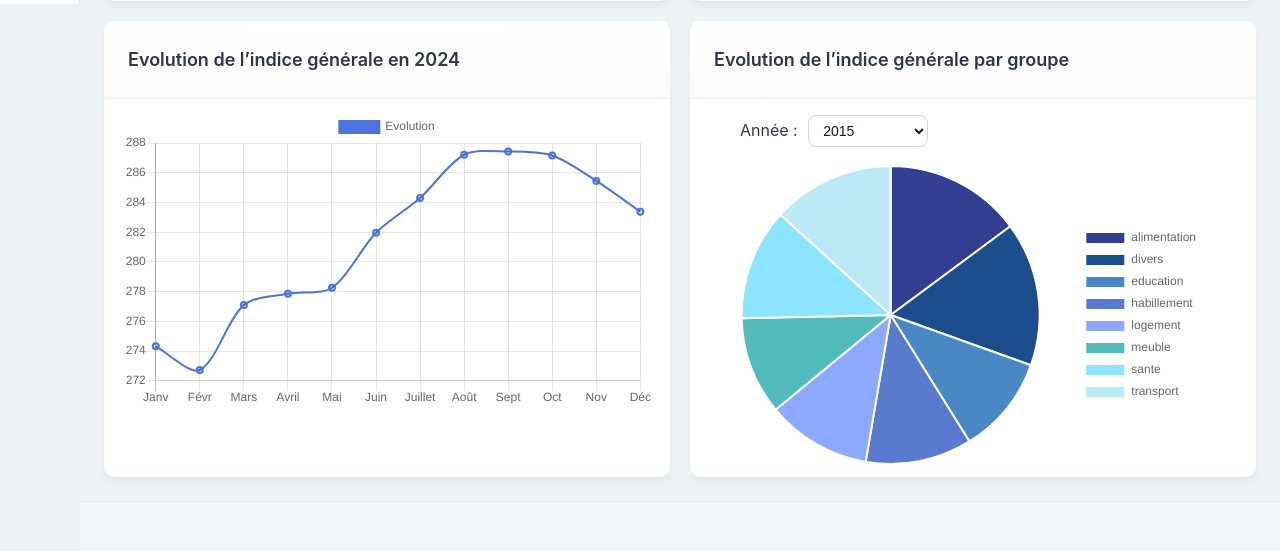
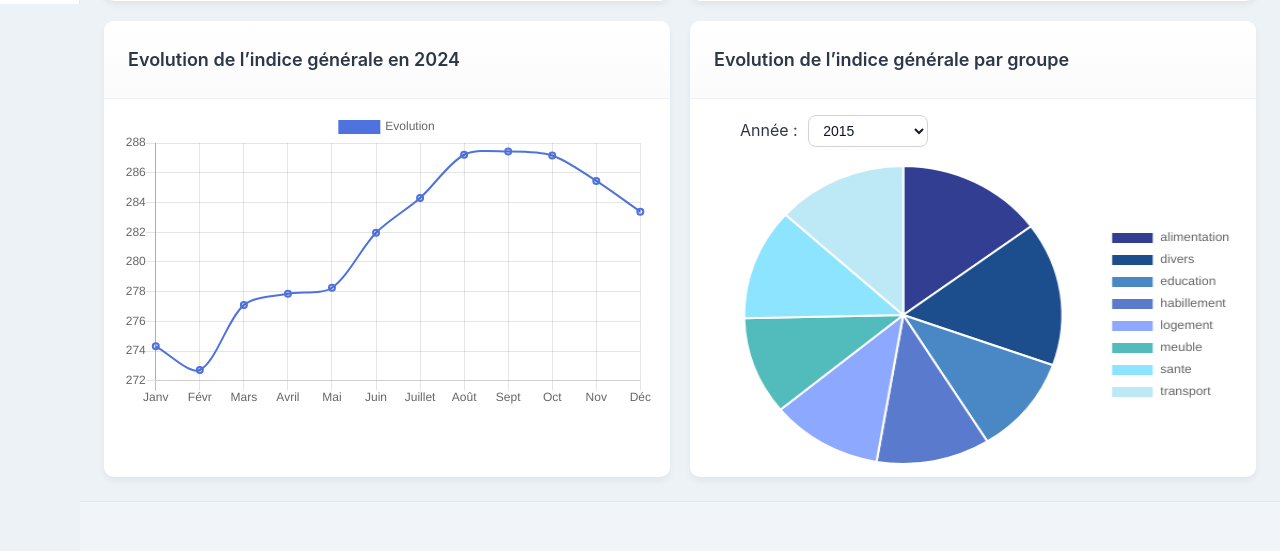
Before and after one commit to marouamek/Design-of-a-Dashboard-for-Economic-and-Financial-Analysis, a Flask app: page / in a window 1280 px wide. Shown: the part 796-1347 px from the top of the page. Run offline with Flask 3, Linux system fonts and the light colour scheme; data comes from the database, SQL or seed files in the repository; some libraries are stand-ins or nearby versions.

Commit message:
Ajout de Readme

```diff
--- a/static/style.css
+++ b/static/style.css
@@ -620,3 +620,10 @@ canvas {
     grid-template-columns: 1fr;
   }
 }
+
+.charts-container .card-content canvas,
+.card-content-chart canvas,
+.card .card-content canvas {
+  width: 100%;
+  height: 300px;
+}
```
Also changed, not shown: README-EQUIPE6.md.
